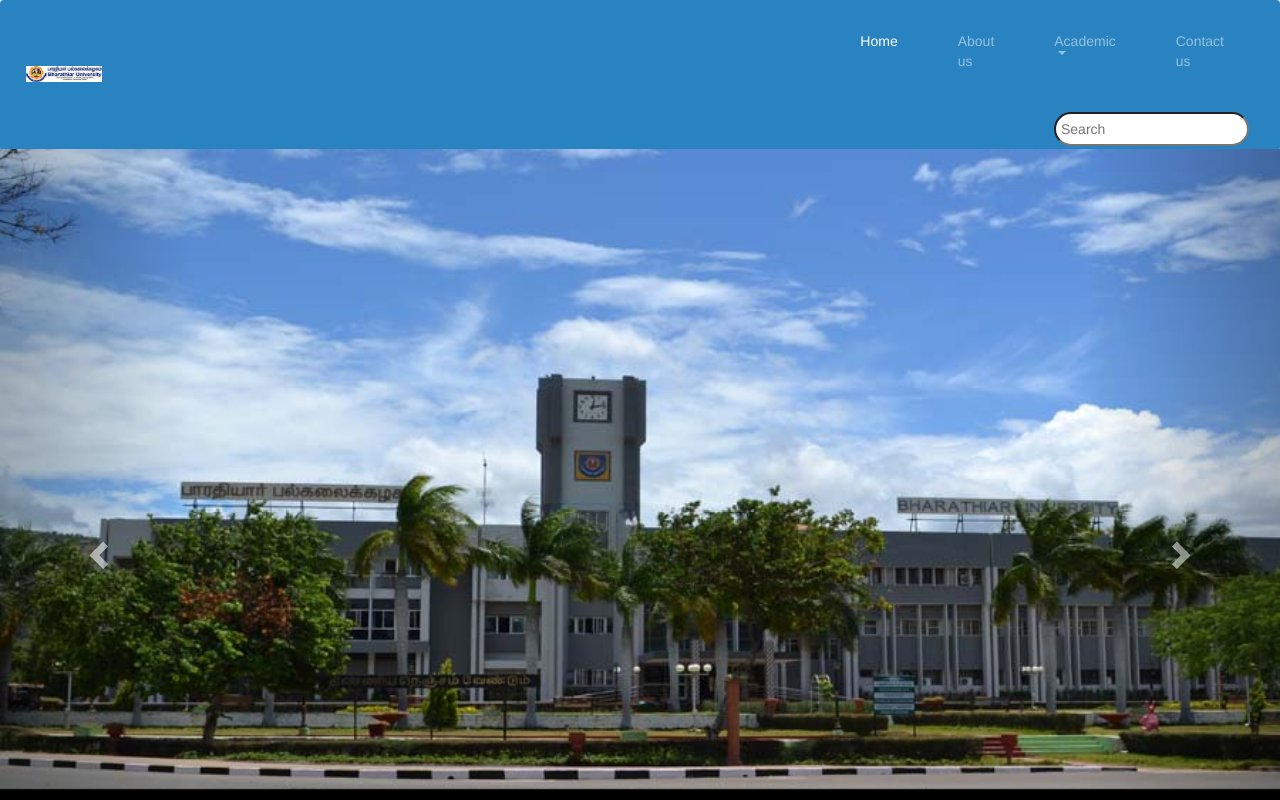
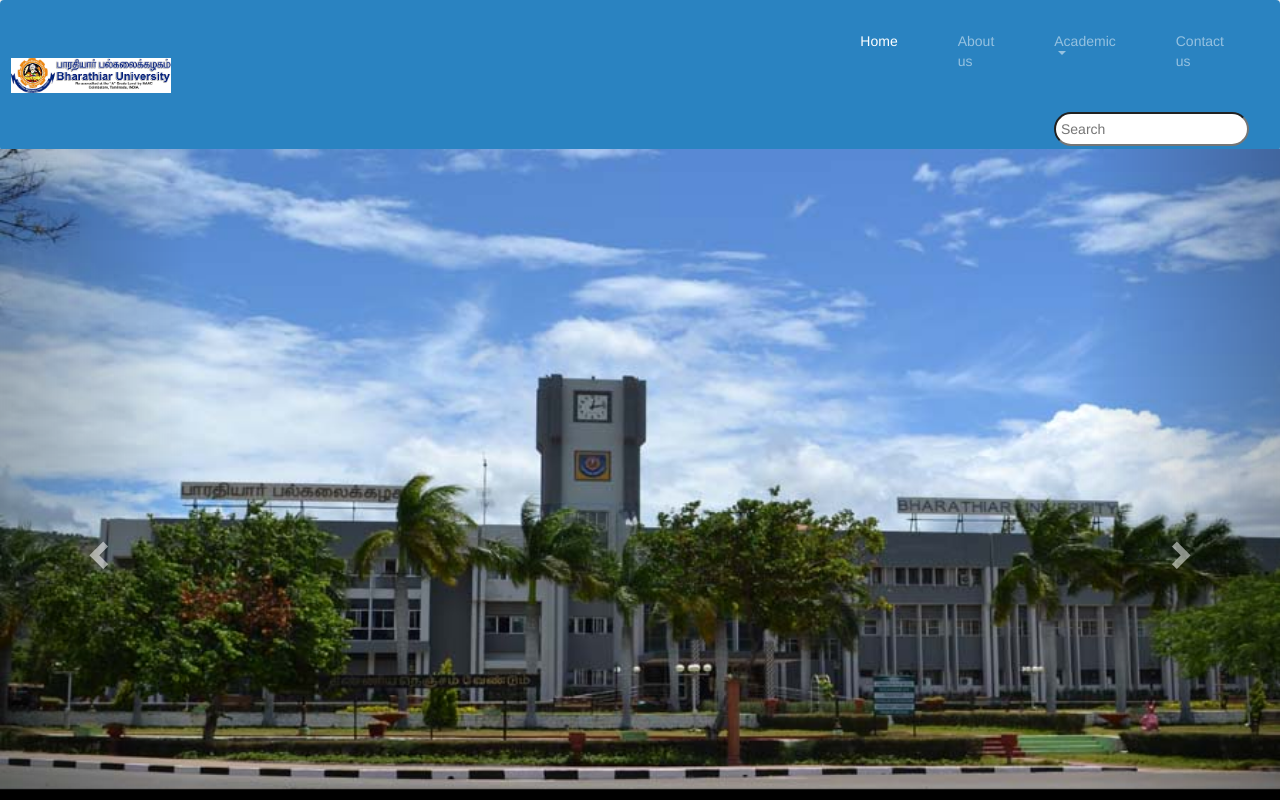
Before and after one commit to vidhyamurugesan/bu, a plain HTML site: page home.html in a window 1280 px wide. Shown: the top 800 px of the page. Drawn offline with nearby package versions, Linux system fonts and the light colour scheme.

Commit message:
Update home.html

```diff
--- a/home.html
+++ b/home.html
@@ -478,7 +478,7 @@ p{padding:10px}
 <body>
   <div class="class="hm-gradient">
   <nav class="navbar navbar-expand-lg navbar-dark teal">
-    <a class="navbar-brand" href="#"><img src="logo_new.png" width="55%"></a>
+    <a href="#"><img src="logo_new.png" width="90%"></a>
     <button class="navbar-toggler" type="button" data-toggle="collapse" data-target="#navbarSupportedContent" aria-controls="navbarSupportedContent" aria-expanded="false" aria-label="Toggle navigation">
         <span class="navbar-toggler-icon"></span>
     </button>
```
